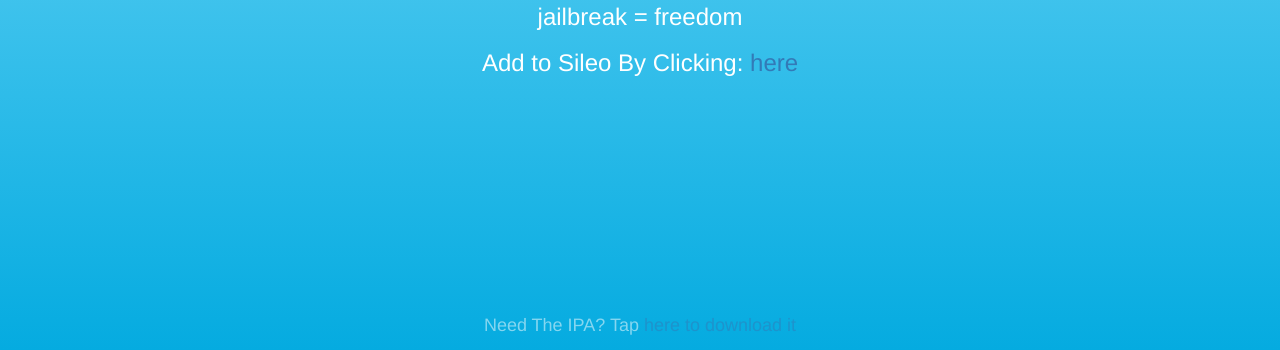
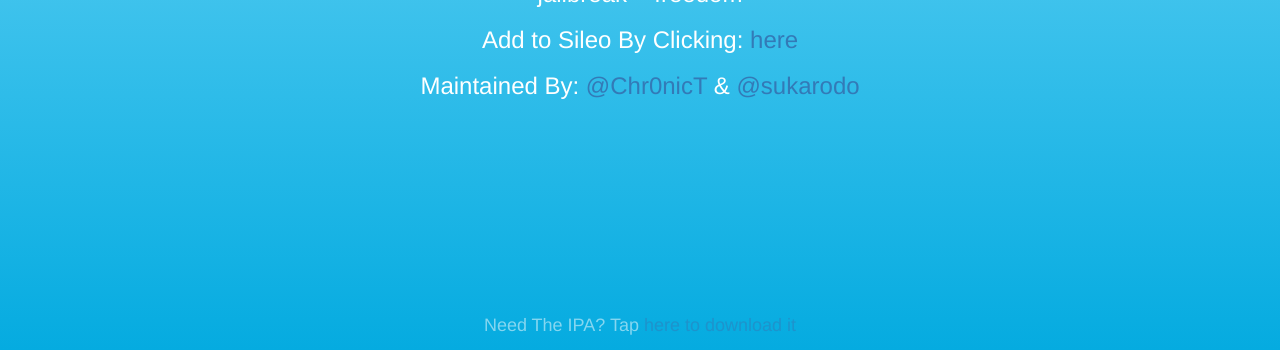
Before and after one commit to Chr0nicT/chimera-mirror, a plain HTML site: page index.html in a window 1280 px wide. Shown: the part 450-800 px from the top of the page. Drawn offline with nearby package versions, Linux system fonts and the light colour scheme.

Commit message:
Twitter Additions

```diff
--- a/index.html
+++ b/index.html
@@ -21,6 +21,8 @@
 
 <h3> Add to Sileo By Clicking: <a href="sileo://source/https://chr0nict.github.io/chimera-mirror">here</a></h3>
 
+<h3> Maintained By: <a href="https://twitter.com/Chr0nicT">@Chr0nicT</a> & <a href="https://twitter.com/sukarodo">@sukarodo</a>
+
 </div>
 
 
```
